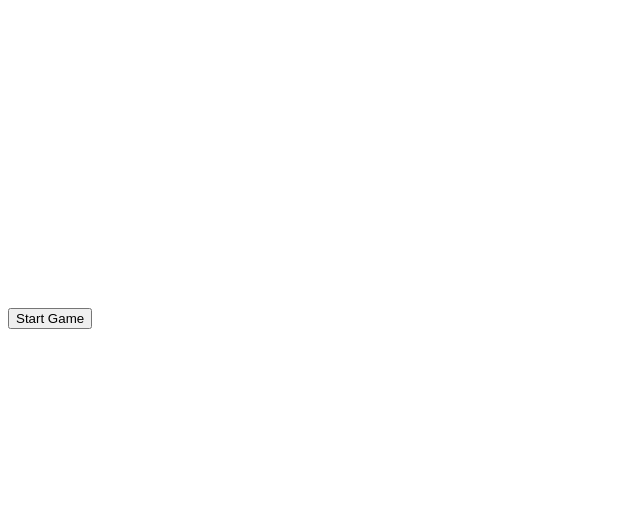
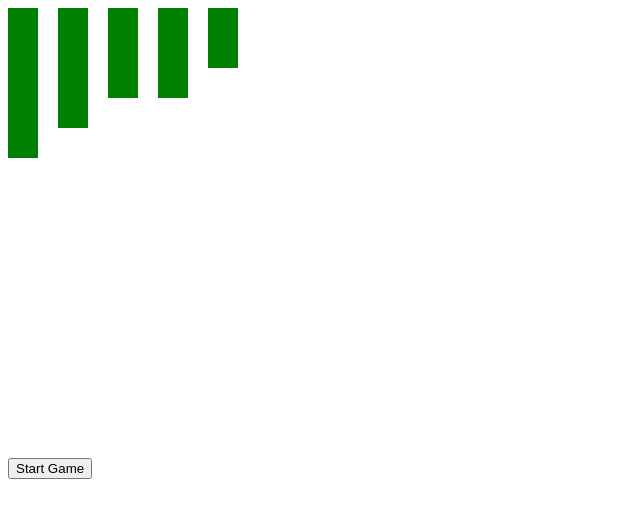
Before and after one commit to Fico27/Battleship, a website built with webpack: page src/template.html in a window 1280 px wide. Shown: the whole page, without its empty margins (0-640 px from the left). Built offline with nearby package versions, Linux system fonts and the light colour scheme.

Commit message:
Added basic droppable ships to html

```diff
--- a/src/style.css
+++ b/src/style.css
@@ -30,3 +30,30 @@
 .cell.ship {
   background-color: green;
 }
+
+#carrier {
+  height: 150px;
+  width: 30px;
+  background-color: green;
+}
+#battleship {
+  height: 120px;
+  width: 30px;
+  background-color: green;
+}
+#destroyer,
+#submarine {
+  height: 90px;
+  width: 30px;
+  background-color: green;
+}
+#patrolBoat {
+  height: 60px;
+  width: 30px;
+  background-color: green;
+}
+
+.ship-panel {
+  display: flex;
+  gap: 20px;
+}
--- a/src/template.html
+++ b/src/template.html
@@ -6,9 +6,19 @@
     <title>BattleShits</title>
   </head>
   <body>
+
+    <div class="setup-container">
+      <div class="ship-panel">
+        <div class="ship" id="carrier" data-length="5" draggable="true"></div>
+        <div class="ship" id="battleship" data-length="4" draggable="true"></div>
+        <div class="ship" id="destroyer" data-length="3" draggable="true"></div>
+        <div class="ship" id="submarine" data-length="3" draggable="true"></div>
+        <div class="ship" id="patrolBoat" data-length="2" draggable="true"></div>
+      </div>
+
     <div class="game-container">
       <div class="player-board board"></div>
-      <div class="computer-board board"></div>
+      <div class="computer-board board" display="none"></div>
     </div>
 
     <button class="game-start-btn">Start Game</button>
```
